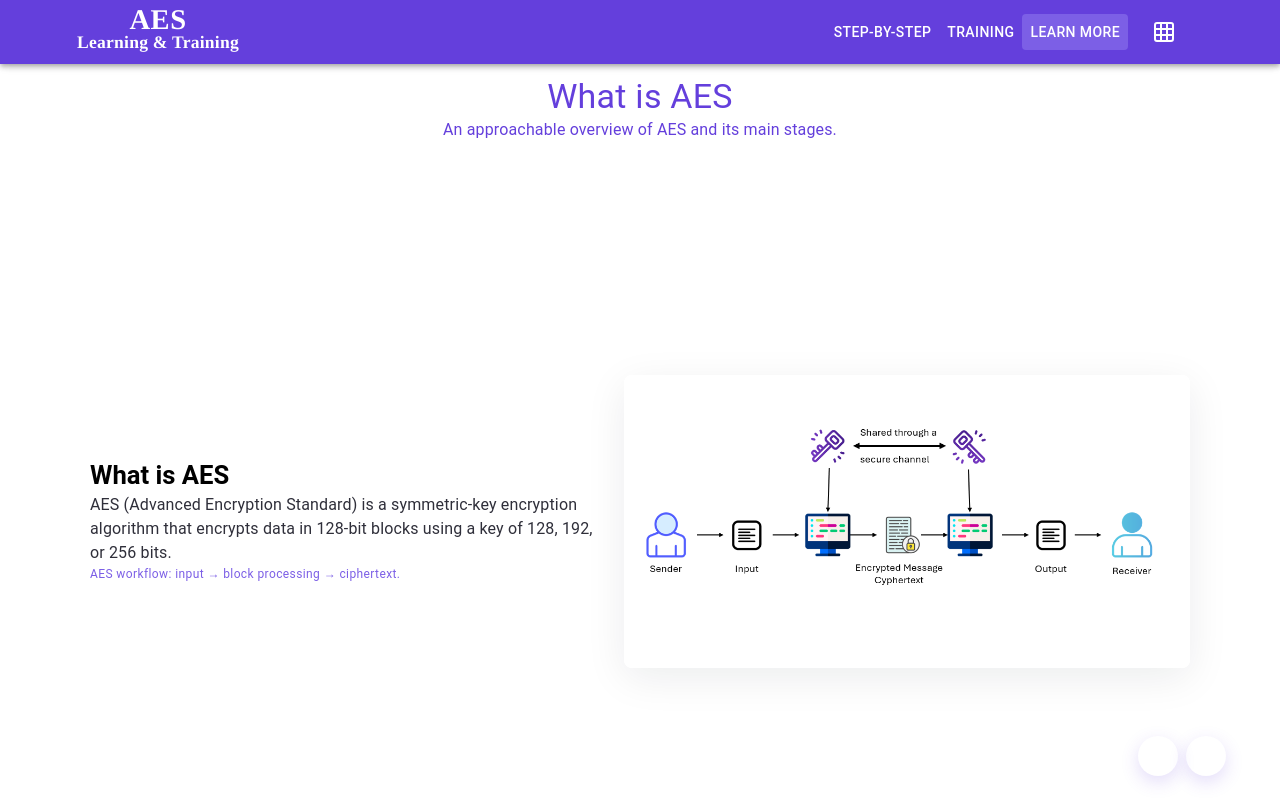
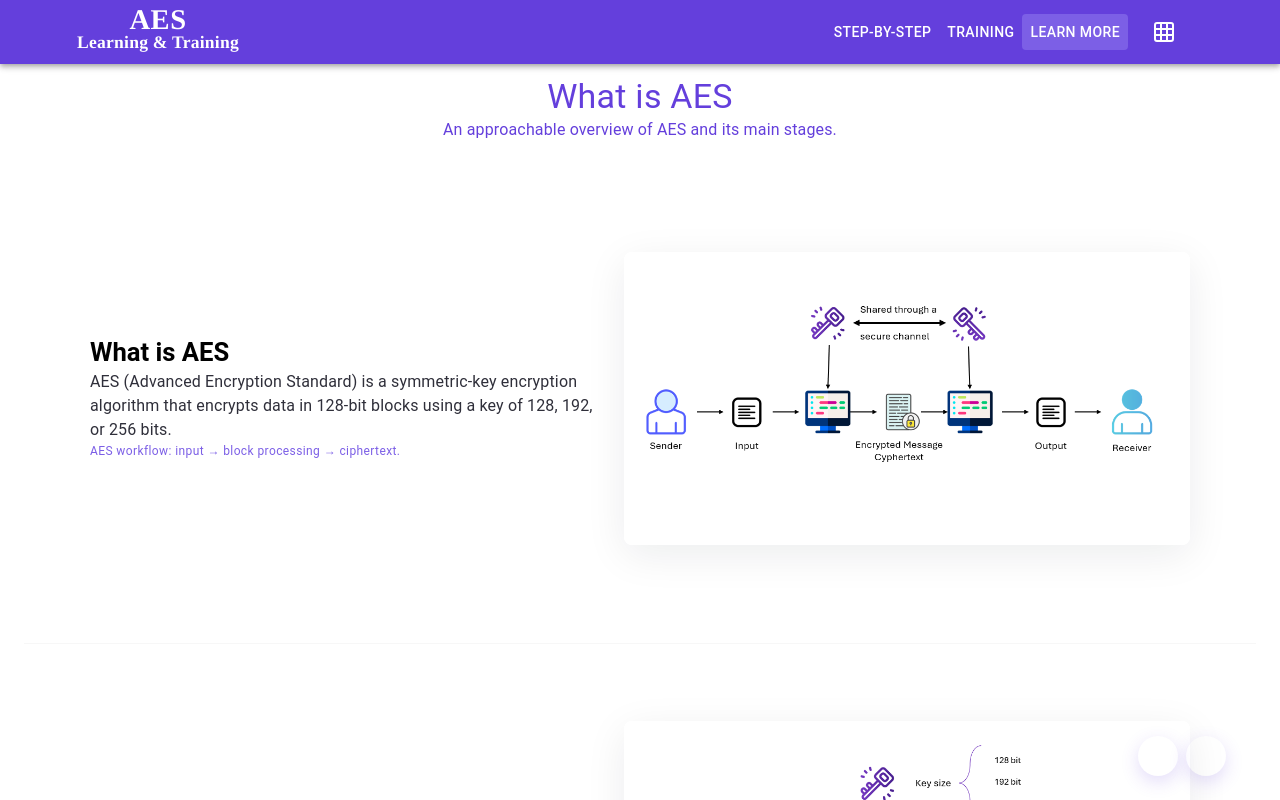
Before and after one commit to Angeliki-Alexop/learn_aes, a React (Vite) app: page /learn_aes/LearnMore in a window 1280 px wide. Built offline with nearby package versions, Linux system fonts and the light colour scheme; some icons are missing.

Commit message:
fixed learn more scrolling and png no4

```diff
--- a/src/pages/LearnMore.jsx
+++ b/src/pages/LearnMore.jsx
@@ -58,6 +58,18 @@ function LearnMore() {
     };
     window.addEventListener('keydown', onKey);
     return () => window.removeEventListener('keydown', onKey);
+  }, []);
+
+  // prevent the outer page from scrolling while inside this full-height view
+  useEffect(() => {
+    const prevHtmlOverflow = document.documentElement.style.overflow;
+    const prevBodyOverflow = document.body.style.overflow;
+    document.documentElement.style.overflow = 'hidden';
+    document.body.style.overflow = 'hidden';
+    return () => {
+      document.documentElement.style.overflow = prevHtmlOverflow;
+      document.body.style.overflow = prevBodyOverflow;
+    };
   }, []);
 
   const scrollToIndex = (i) => {
--- a/src/styles/LearnMore.css
+++ b/src/styles/LearnMore.css
@@ -1,6 +1,10 @@
 /* Styles for LearnMore page: full-height sections with scroll-snap and keyboard navigation */
 .learn-page-root {
   padding: 0;
+  min-height: 100vh;
+  display: flex;
+  flex-direction: column;
+  overflow: hidden; /* prevent body/page scrollbar while inner container scrolls */
 }
 
 .learn-header {
@@ -11,6 +15,7 @@
   display: flex;
   flex-direction: column;
   align-items: center;
+  flex: 0 0 auto;
 }
 
 .learn-sub {
@@ -19,7 +24,7 @@
 }
 
 .learn-container {
-  height: calc(100vh - 64px);
+  flex: 1 1 auto;
   overflow-y: auto;
   scroll-snap-type: y mandatory;
   /* ensure last content isn't hidden behind floating controls */
@@ -30,7 +35,7 @@
 
 .learn-section {
   scroll-snap-align: start;
-  min-height: calc(100vh - 64px);
+  min-height: 100%;
   display: flex;
   align-items: center;
   justify-content: center;
@@ -150,7 +155,6 @@
     bottom: 8px;
   }
   .learn-container {
-    height: calc(100vh - 104px);
     /* less padding on small screens */
     padding-bottom: 140px;
   }
```
Also changed, not shown: src/assets/learn_more/4_steps_decrypt_aes.png.
